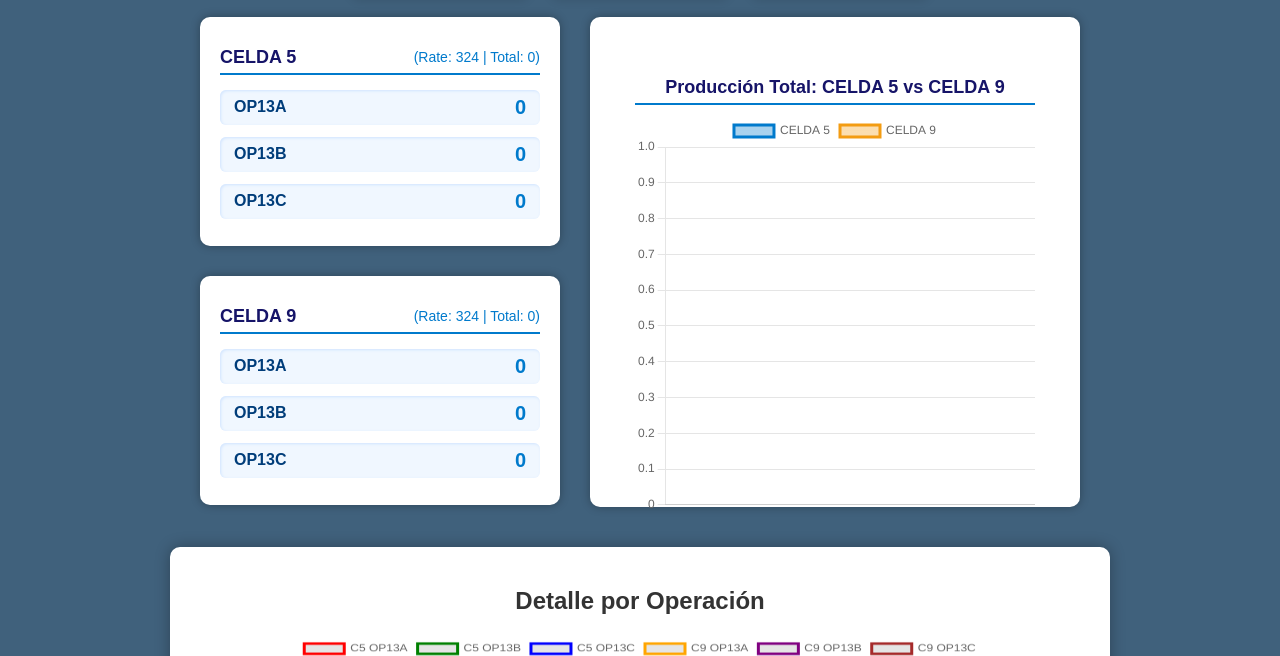
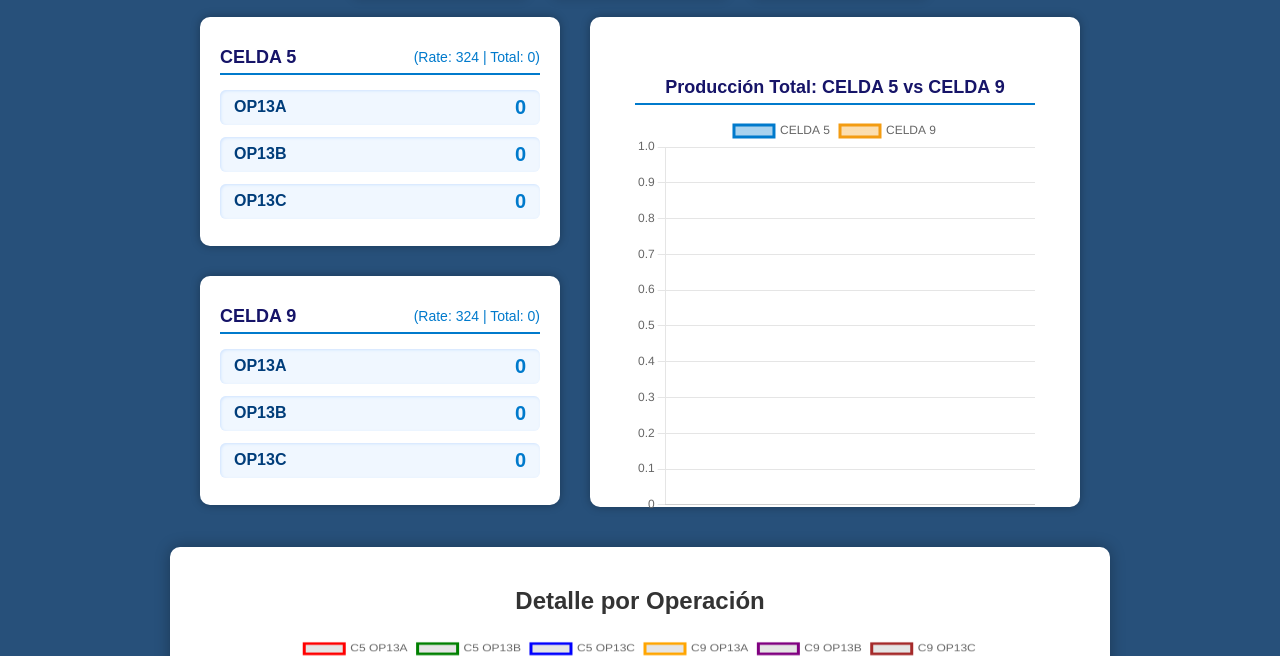
Before and after one commit to fxicostura-creator/DASHBOARDS-COSTURA, a plain HTML site: page COMFORT GRANDE V-201.html in a window 1280 px wide. Shown: the part 183-839 px from the top of the page. Drawn offline with nearby package versions, Linux system fonts and the light colour scheme; no server answers.

Commit message:
Update COMFORT GRANDE V-201.html

```diff
--- a/COMFORT GRANDE V-201.html
+++ b/COMFORT GRANDE V-201.html
@@ -6,7 +6,7 @@
     <style>
         body {
             font-family: Arial, sans-serif;
-            background-color:  rgb(64, 97, 124);
+            background-color:  rgb(39, 80, 122);
             color: #333;
             text-align: center;
             padding: 20px;
```
